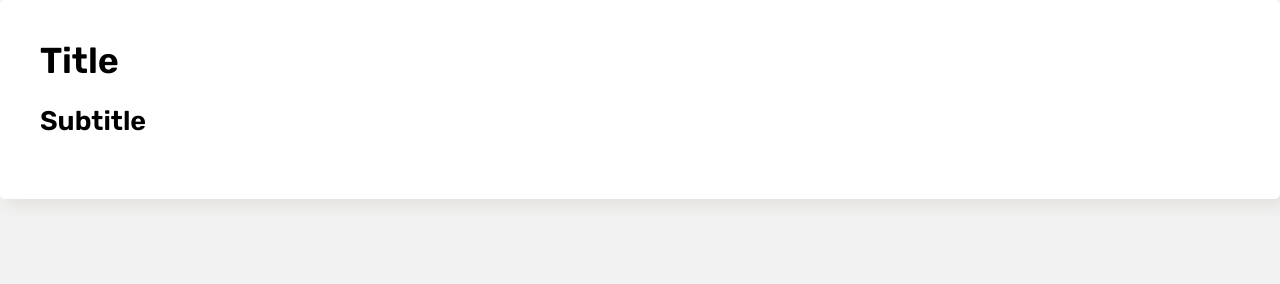
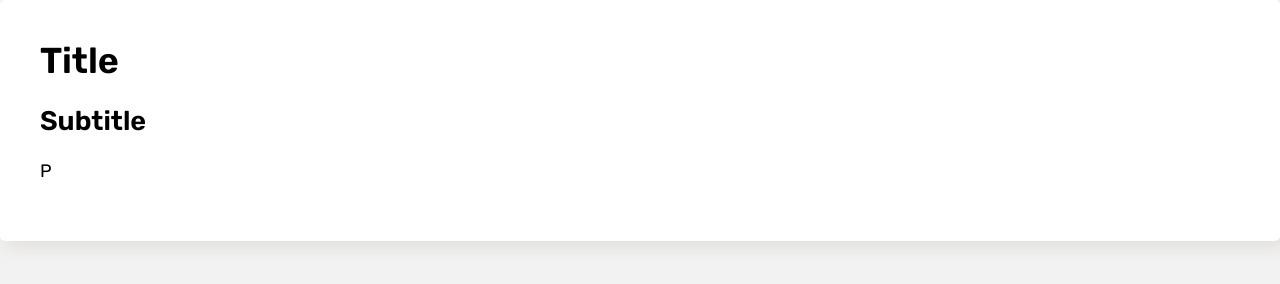
Before and after one commit to paskuvan/deaf, a plain HTML site: page index.html in a window 1280 px wide. Drawn offline with Linux system fonts and the light colour scheme.

Commit message:
Update index.html

```diff
--- a/index.html
+++ b/index.html
@@ -11,6 +11,7 @@
     <div class="container dfcard">
         <h1>Title</h1>
         <h2>Subtitle</h2>
+        <p>P</p>
     </div>
 </body>
 </html>
```
